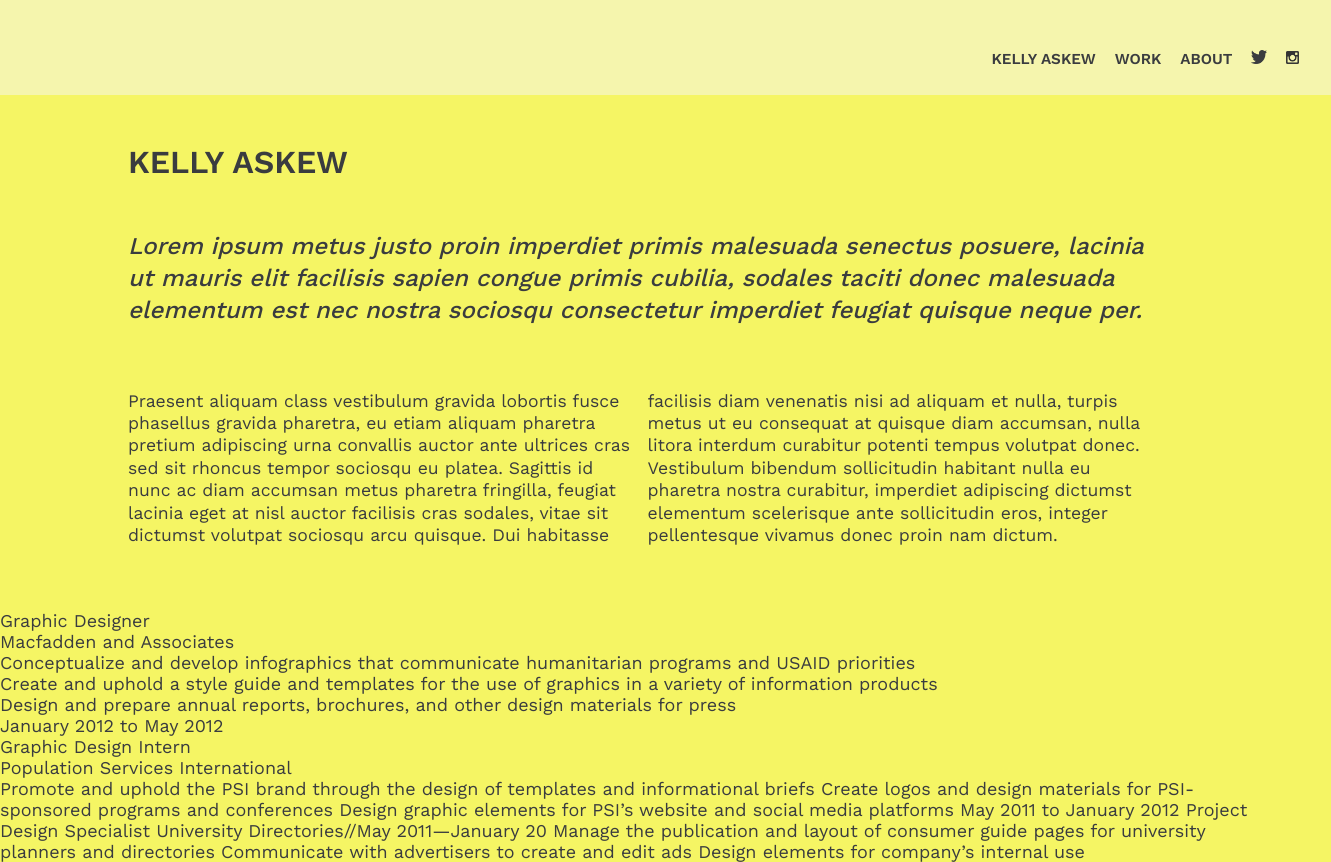
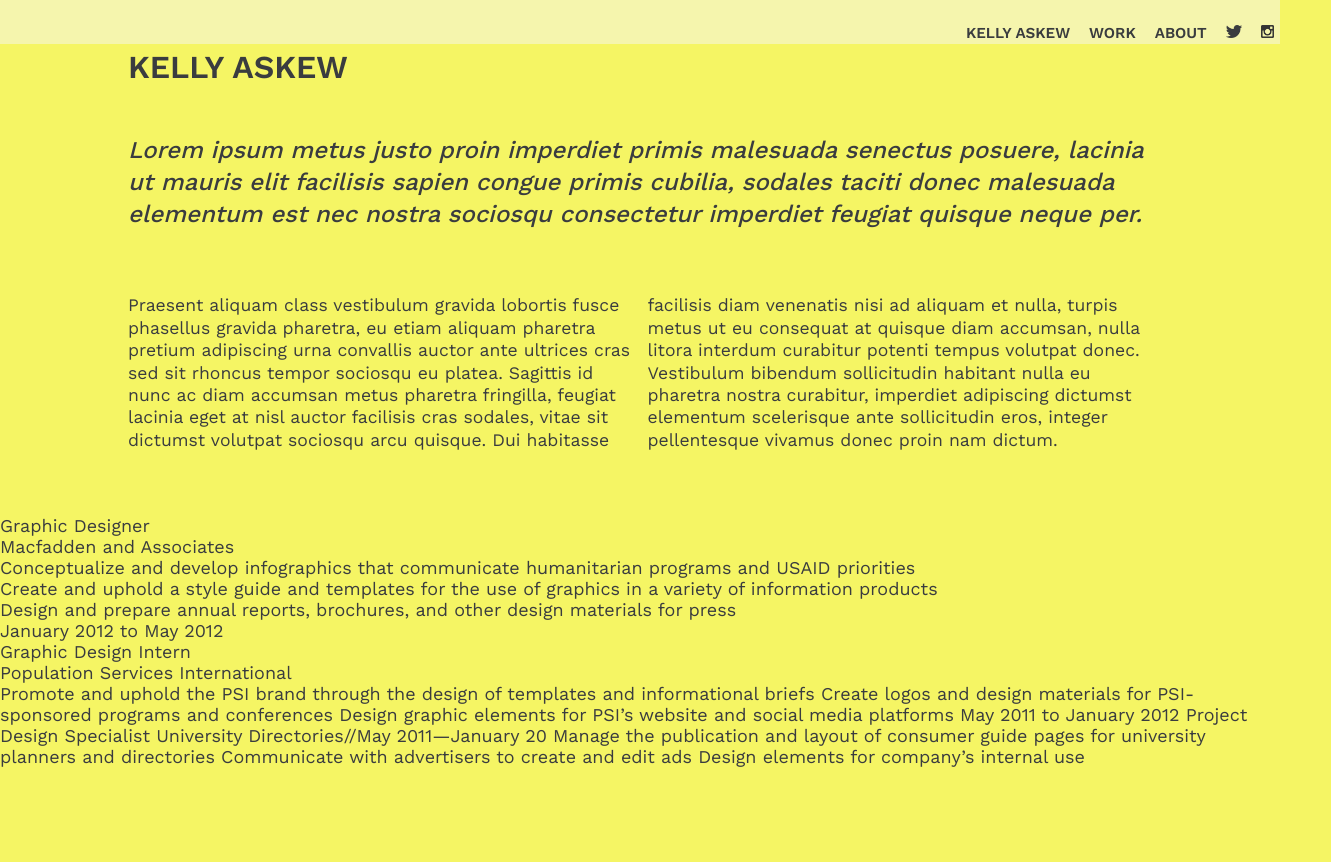
Before and after one commit to khaskew/Final_Project, a plain HTML site: page about.html in a window 1280 px wide. Shown: the whole page, 1331 px wide, since content can reach past the window. After the commit the page ends 800 px from the top, so only its background shows below. Drawn offline with nearby package versions, Linux system fonts and the light colour scheme.

Commit message:
fixed nav

```diff
--- a/css/style.css
+++ b/css/style.css
@@ -17,7 +17,8 @@ h1 {
 header{
 	background-color: rgba(245, 245, 245, .5);
 	width: 100%;
-	padding: 2%;
+	padding: 0% auto;
+	margin: auto 0%;
 }
 
 .mainMenu {
@@ -30,6 +31,7 @@ header{
 	font-weight: 600;
 	font-size: .95rem;
 	margin: 0% .5%;
+	text-align: right;
 }
 
 .mainMenu img {
--- a/js/script.js
+++ b/js/script.js
@@ -0,0 +1,9 @@
+$(document).ready(function(){
+
+	$(window).scroll(function(){
+		$('header').css('position', 'fixed');
+
+	});
+
+
+});
```
Also changed, not shown: about.html (+1 -1 lines), index.html (+4 -0 lines).
